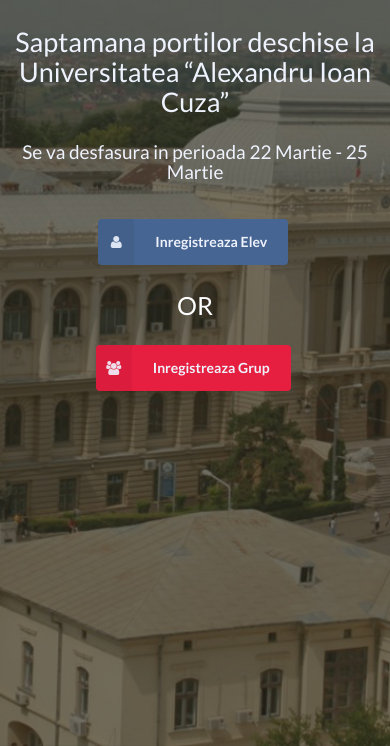
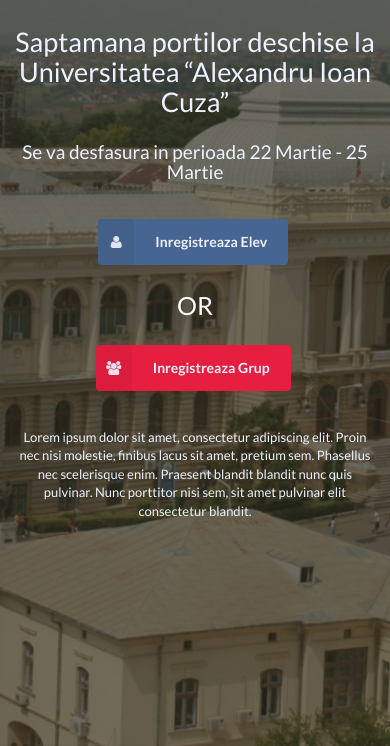
Before and after one commit to ASII-Organization/Repart-Design, a plain HTML site: page home.html in a window 390 px wide. Shown: the part 98-844 px from the top of the page. Drawn offline with nearby package versions, Linux system fonts and the light colour scheme.

Commit message:
Add description on homepage

```diff
--- a/css/style.css
+++ b/css/style.css
@@ -154,6 +154,12 @@
     display:inline-block;
     margin: 0 70px;
 }
+.content.home p {
+    margin-top: 10%;
+    color:#eef2fd;
+    font-size: 15px;
+    text-align:center;
+}
 @media(max-width: 980px) {
     nav {
         display:none;
@@ -182,4 +188,7 @@
         display:block;
         margin: 30px 0;
     }
+    .content.home p {
+        font-size: 13px;
+    }
 }
--- a/home.html
+++ b/home.html
@@ -69,6 +69,7 @@
                     <button class="ui icon labeled button"><i class="icon users"></i> Inregistreaza Grup</button>
                 </a>
             </div>
+            <p>Lorem ipsum dolor sit amet, consectetur adipiscing elit. Proin nec nisi molestie, finibus lacus sit amet, pretium sem. Phasellus nec scelerisque enim. Praesent blandit blandit nunc quis pulvinar. Nunc porttitor nisi sem, sit amet pulvinar elit consectetur blandit.</p>
         </div>
     </section>
 </div>
```
